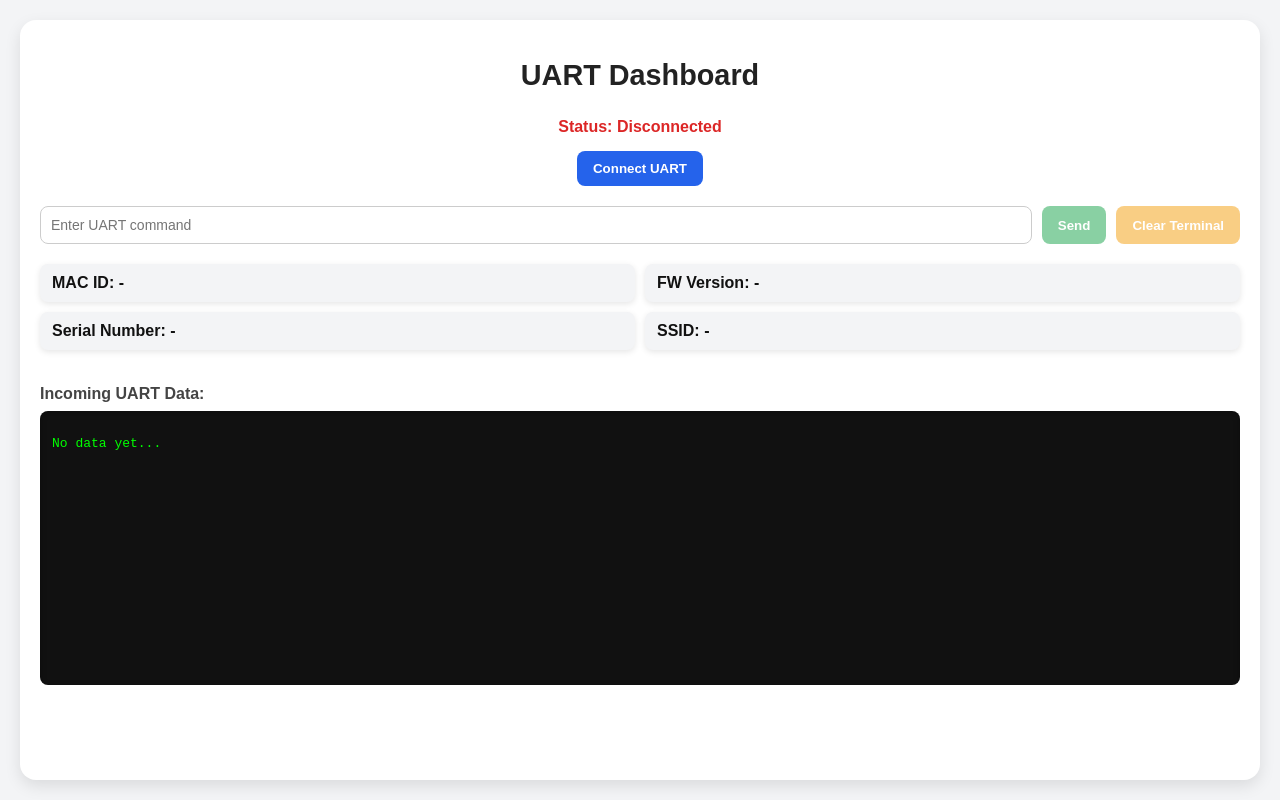
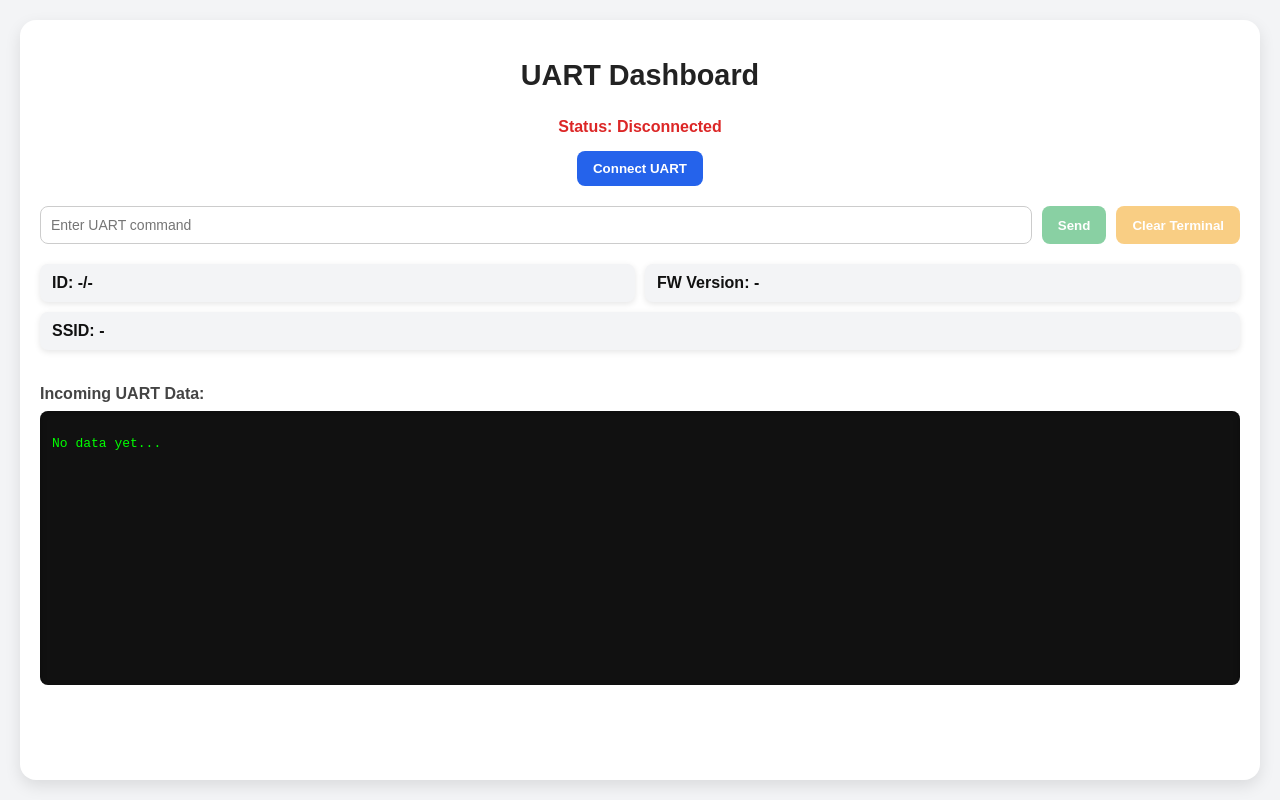
Before and after one commit to siddhiGvc2/Kwikay_Uart_Monitor, a React (Create React App) app: page / in a window 1280 px wide. Built offline with nearby package versions, Linux system fonts and the light colour scheme.

Commit message:
modified mac display

```diff
--- a/src/App.js
+++ b/src/App.js
@@ -221,13 +221,10 @@ let uartBuffer = "";
         {/* Device Info Cards */}
         <div className="info-cards">
           <div className="info-card">
-            <strong>MAC ID:</strong> {deviceInfo.macId || "-"}
+            <strong>ID:</strong> {deviceInfo.macId || "-"}/{deviceInfo.serialNumber || "-"}
           </div>
           <div className="info-card">
             <strong>FW Version:</strong> {deviceInfo.fwVersion || "-"}
-          </div>
-          <div className="info-card">
-            <strong>Serial Number:</strong> {deviceInfo.serialNumber || "-"}
           </div>
           <div className="info-card">
             <strong>SSID:</strong> {deviceInfo.ssid || "-"}
```
